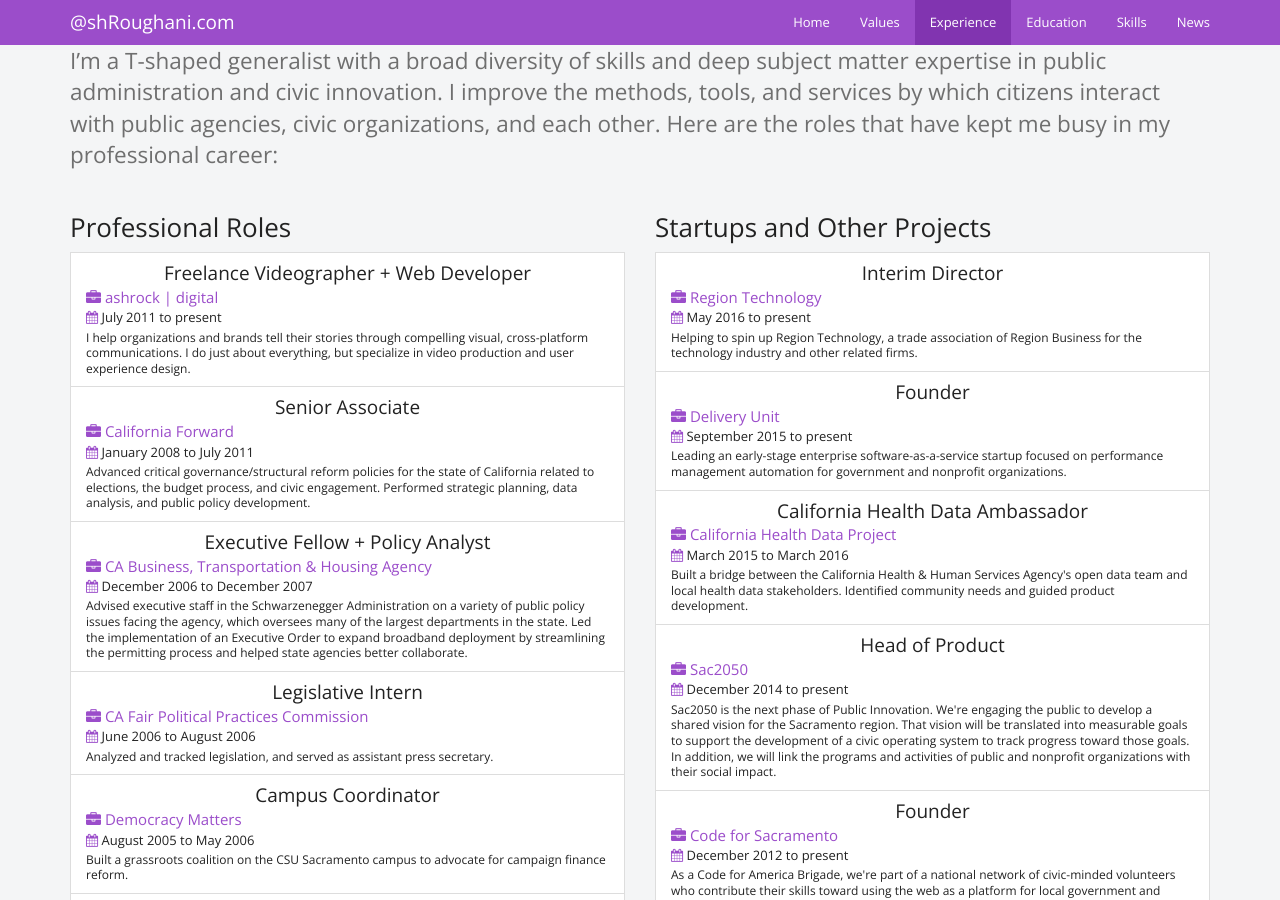
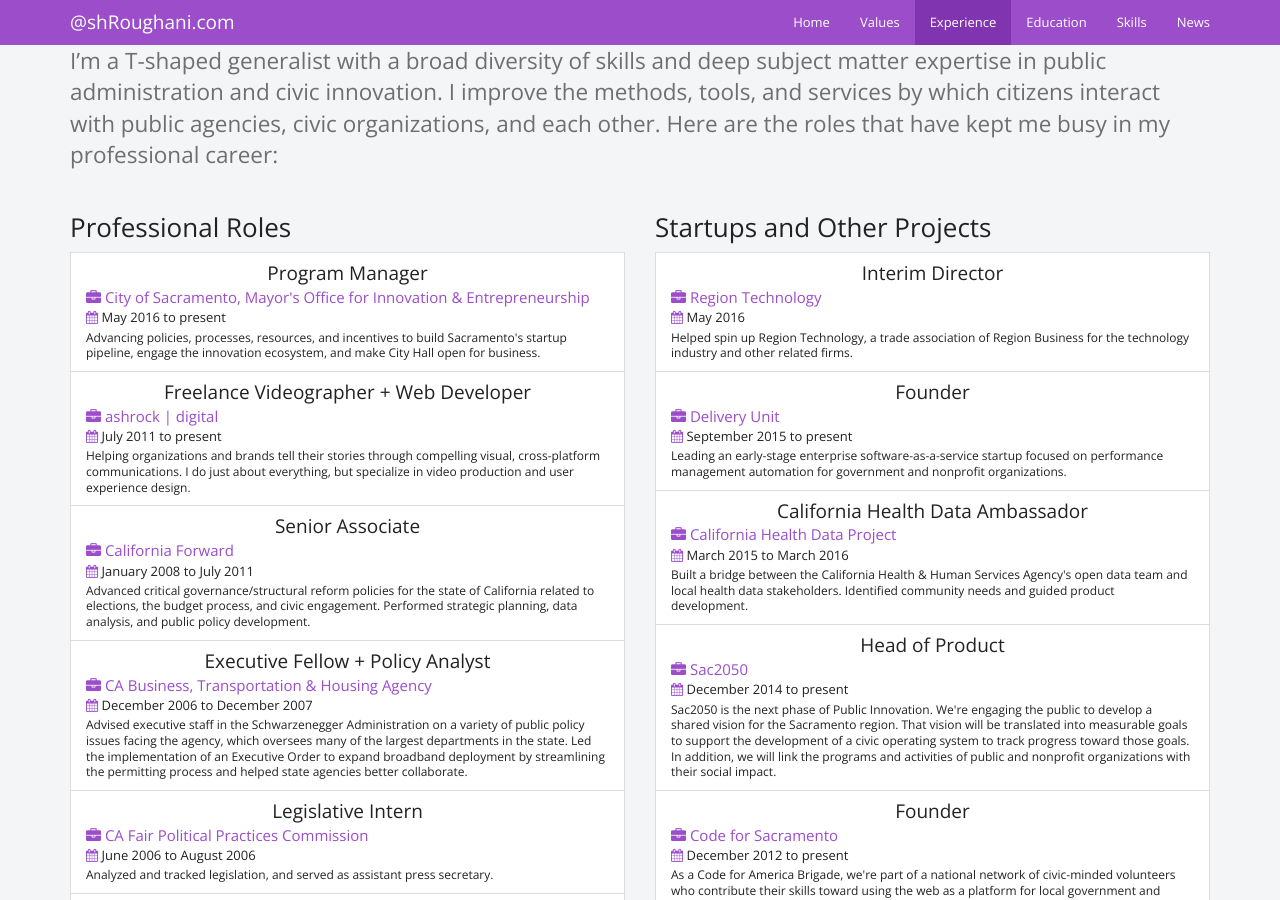
Before and after one commit to roughani/ashroughani.com, a Jekyll site: the page built from index.md, in a window 1280 px wide and 900 px high, scrolled down 1177 px. Built offline with Jekyll 4.4.1, drawn with Linux system fonts in a browser that asks for light colours; nearby versions of some CDN libraries.

Commit message:
Update experience

```diff
--- a/_data/jobs.yml
+++ b/_data/jobs.yml
@@ -1,7 +1,12 @@
+- title: Program Manager
+  organization: City of Sacramento, Mayor's Office for Innovation & Entrepreneurship
+  length: May 2016 to present
+  description: "Advancing policies, processes, resources, and incentives to build Sacramento's startup pipeline, engage the innovation ecosystem, and make City Hall open for business."
+  url: http://www.cityofsacramento.org/Mayor-Council/Districts/Mayor
 - title: Freelance Videographer + Web Developer
   organization: ashrock | digital
   length: July 2011 to present
-  description: I help organizations and brands tell their stories through compelling visual, cross-platform communications. I do just about everything, but specialize in video production and user experience design.
+  description: Helping organizations and brands tell their stories through compelling visual, cross-platform communications. I do just about everything, but specialize in video production and user experience design.
   url: https://ashrockdigital.com/
 - title: Senior Associate
   organization: California Forward
--- a/_data/projects.yml
+++ b/_data/projects.yml
@@ -1,7 +1,7 @@
 - role: Interim Director
   name: Region Technology
-  length: May 2016 to present
-  description: Helping to spin up Region Technology, a trade association of Region Business for the technology industry and other related firms.
+  length: May 2016
+  description: Helped spin up Region Technology, a trade association of Region Business for the technology industry and other related firms.
   url: https://regionbusiness.org/technology/
 - role: Founder
   name: Delivery Unit
```
